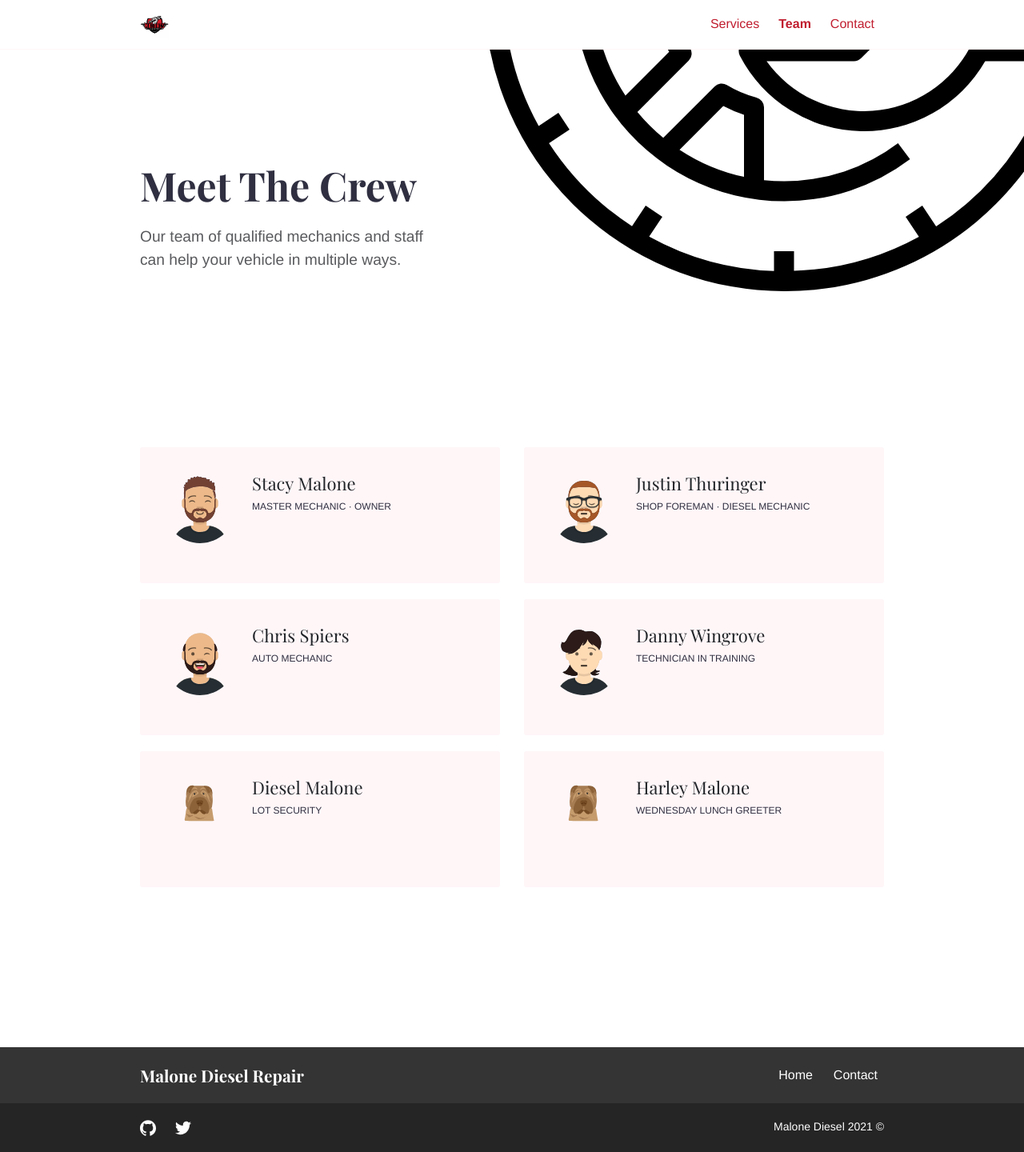
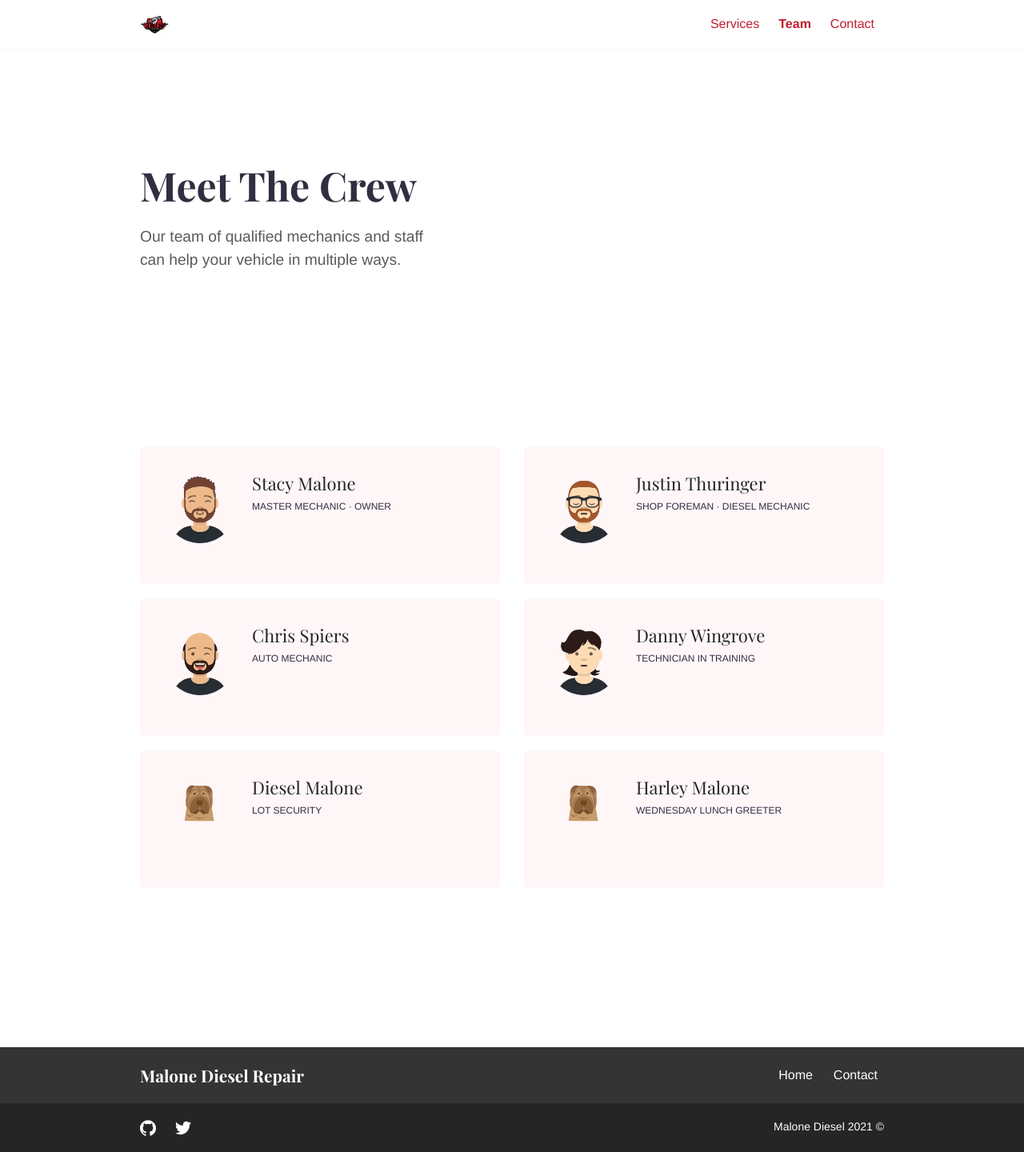
Before and after one commit to MalonesDiesel/malonesdiesel.github.io, a Jekyll site: the page built from team.md, in a window 1280 px wide. Shown: the whole page at 80% size. Built offline with Jekyll 4.4.1, drawn with Linux system fonts in a browser that asks for light colours.

Commit message:
Update team.md

```diff
--- a/team.md
+++ b/team.md
@@ -2,7 +2,6 @@
 title: Team
 layout: teams
 permalink: /team/
-intro_image: "images/illustrations/noun_tire_maintenance_1689271.svg"
 intro_image_absolute: true
 intro_image_hide_on_mobile: false
 ---
```
